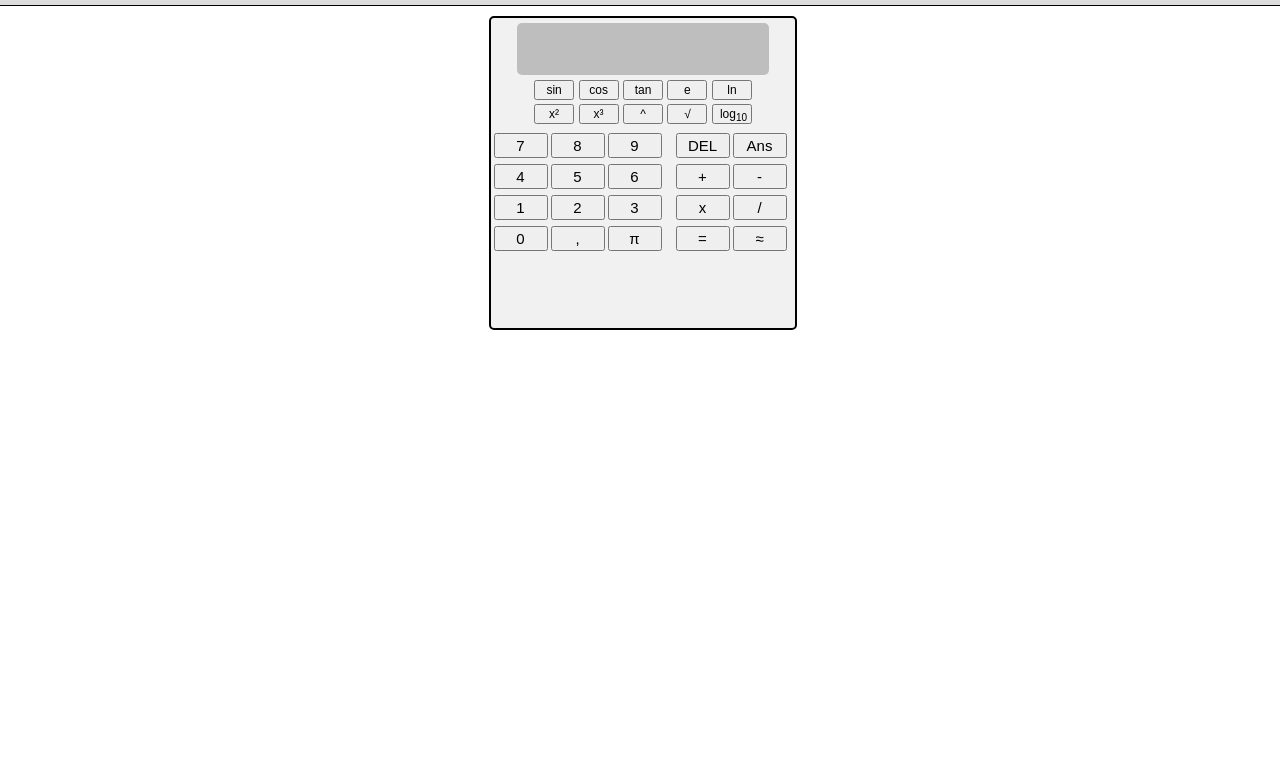
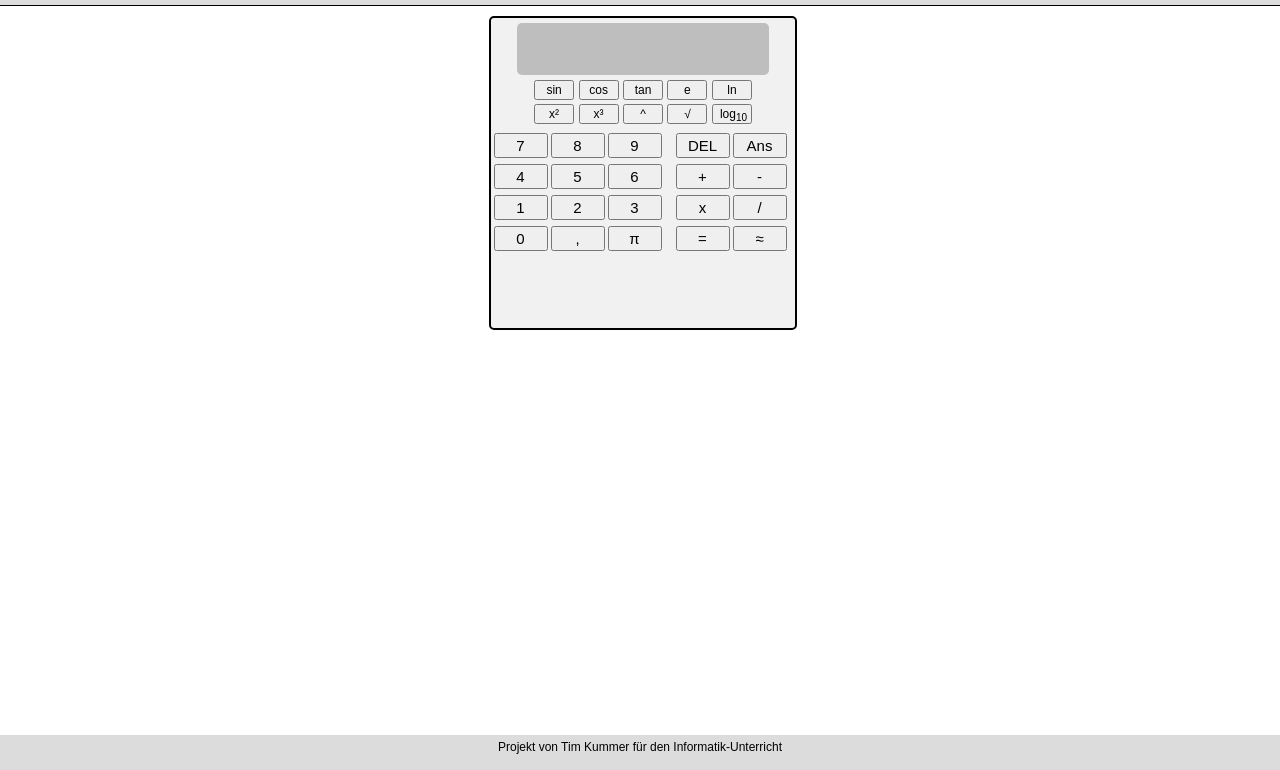
Before and after one commit to golserbier/Taschenrechner, a plain HTML site: page index.html in a window 1280 px wide. Shown: the part 30-800 px from the top of the page. Drawn offline with Linux system fonts and the light colour scheme.

Commit message:
Footer hinzugefügt, Stylesheets angepasst
in index.html und help.html einen Footer hinzugefügt
Style für den Footer in style_main.css angepasst
Beschreibung der Stylesheets in der Ersten Zeile hinzugefügt

```diff
--- a/helpsite.css
+++ b/helpsite.css
@@ -1,3 +1,5 @@
+/* Der Style für die Hilfeseite */
+
 div {
     border: 1px dotted black;
 }
--- a/index.html
+++ b/index.html
@@ -3,8 +3,8 @@
   <head>
     <title>Taschenrechner</title>
     <meta name="viewport" content="width=device-width, initial-scale=1.0">
+    <link rel="stylesheet" href="style_main.css">
     <link rel="stylesheet" href="taschenrechner.css">
-    <link rel="stylesheet" href="style_main.css">
     <script src="javascript_TR.js"></script>
   </head>
   <body onkeydown="tastatur_eingabe()"> <!-- Funktion, um kein Feld für
@@ -67,5 +67,8 @@
       </div>
     </div>
   </div>
+  <footer>
+    <a>Projekt von Tim Kummer für den Informatik-Unterricht</a>
+  </footer>
   </body>
 </html>
--- a/style_main.css
+++ b/style_main.css
@@ -1,3 +1,5 @@
+/* der allgemeine Style für das komplette Projekt */
+
 body {
     font-family:Arial, Helvetica, sans-serif;
     text-align:center;
@@ -12,7 +14,7 @@ header {
     text-align:center;
     padding-top:5px;
 
-    position:sticky;
+    position:relative;
     top:0;
 }
 .navigate {
@@ -30,3 +32,12 @@ header {
 section {
     font-size: 2vh;
 }
+footer {
+    background-color: gainsboro;
+    width:100%;
+    height:30px;
+    position:fixed;
+    bottom:0;
+    font-size:1.5vh;
+    padding-top: 5px;
+}
--- a/taschenrechner.css
+++ b/taschenrechner.css
@@ -1,3 +1,5 @@
+/* Der Style für die Index-page (den Taschenrechner) */
+
 .TR {
     border: 2px solid black;
     border-radius: 5px;
```
Also changed, not shown: help.html (+3 -0 lines).
